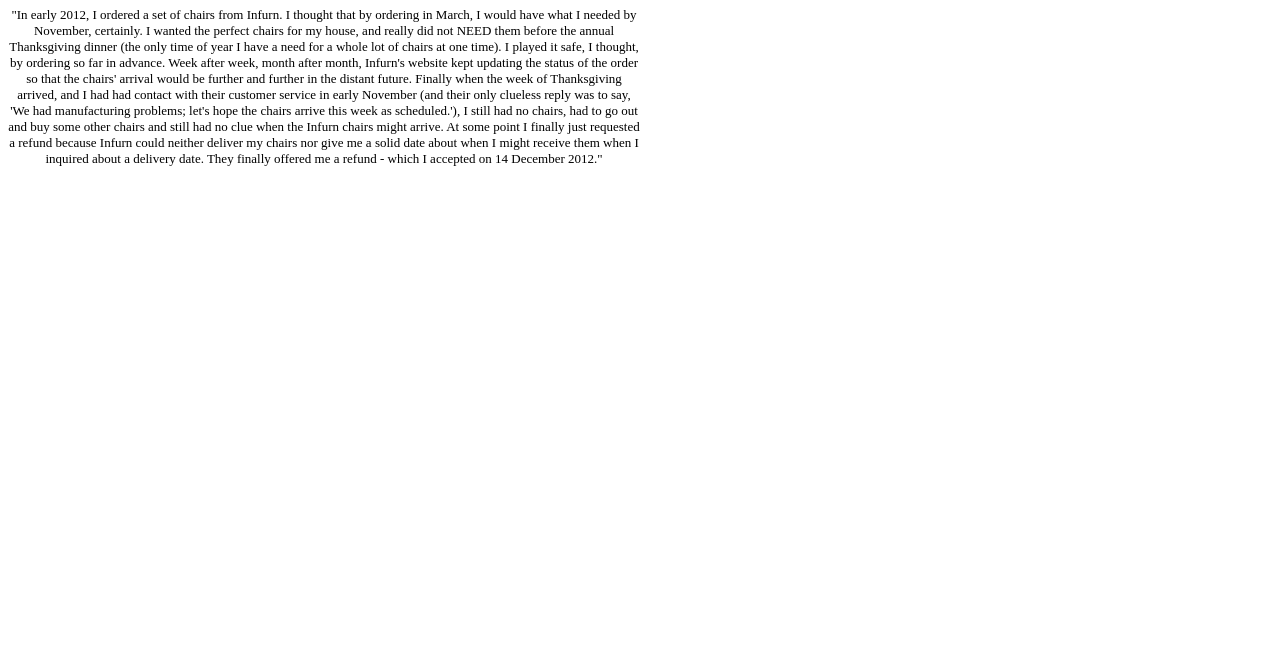
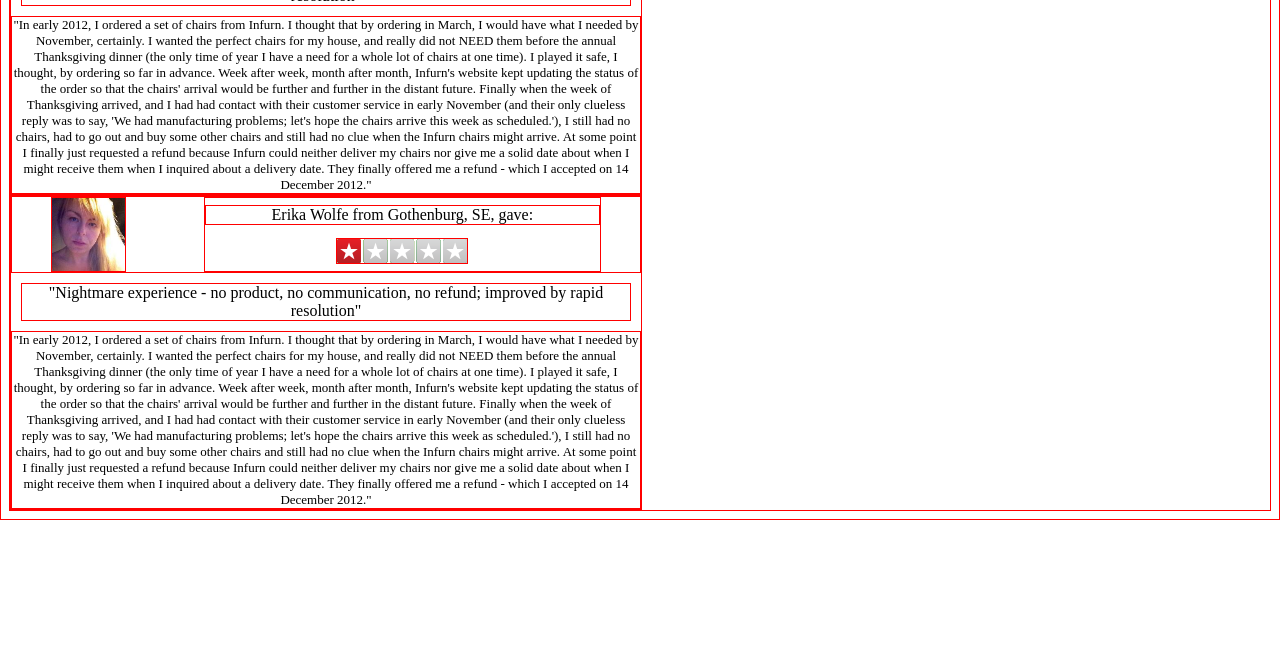
Before and after one commit to bapjiws/trustpilot-widget, a website: page index.html in a window 1280 px wide. Shown: the part 130-800 px from the top of the page. Drawn offline with Linux system fonts and the light colour scheme.

Commit message:
Set up showing reviews (2 for now) in succession with delay

```diff
--- a/index.html
+++ b/index.html
@@ -27,6 +27,25 @@
 Week after week, month after month, Infurn's website kept updating the status of the order so that the chairs' arrival would be further and further in the distant future. Finally when the week of Thanksgiving arrived, and I had had contact with their customer service in early November (and their only clueless reply was to say, 'We had manufacturing problems; let's hope the chairs arrive this week as scheduled.'), I still had no chairs, had to go out and buy some other chairs and still had no clue when the Infurn chairs might arrive.
 At some point I finally just requested a refund because Infurn could neither deliver my chairs nor give me a solid date about when I might receive them when I inquired about a delivery date. They finally offered me a refund - which I accepted on 14 December 2012."</div>
 </div>
+<div class="review-container">
+    <div class="review-header">
+        <img class="review-portrait" src="images/reviewers/erika-wolfe.png" alt="">
+        <div class="review-rating">
+            <div class="review-author">Erika Wolfe from Gothenburg, SE, gave:</div>
+            <div class="rating-container">
+                <img class="rating-1" src="images/stars/1-star-260x48.png" alt="">
+                <img class="rating-2" src="images/stars/2-stars-260x48.png" alt="">
+                <img class="rating-3" src="images/stars/3-stars-260x48.png" alt="">
+                <img class="rating-4" src="images/stars/4-stars-260x48.png" alt="">
+                <img class="rating-5" src="images/stars/5-stars-260x48.png" alt="">
+            </div>
+        </div>
+    </div>
+    <div class="review-title">"Nightmare experience - no product, no communication, no refund; improved by rapid resolution"</div>
+    <div class="review-body">"In early 2012, I ordered a set of chairs from Infurn. I thought that by ordering in March, I would have what I needed by November, certainly. I wanted the perfect chairs for my house, and really did not NEED them before the annual Thanksgiving dinner (the only time of year I have a need for a whole lot of chairs at one time). I played it safe, I thought, by ordering so far in advance.
+Week after week, month after month, Infurn's website kept updating the status of the order so that the chairs' arrival would be further and further in the distant future. Finally when the week of Thanksgiving arrived, and I had had contact with their customer service in early November (and their only clueless reply was to say, 'We had manufacturing problems; let's hope the chairs arrive this week as scheduled.'), I still had no chairs, had to go out and buy some other chairs and still had no clue when the Infurn chairs might arrive.
+At some point I finally just requested a refund because Infurn could neither deliver my chairs nor give me a solid date about when I might receive them when I inquired about a delivery date. They finally offered me a refund - which I accepted on 14 December 2012."</div>
+</div>
 
 </body>
 </html>
--- a/scripts/floating_rating.js
+++ b/scripts/floating_rating.js
@@ -1,12 +1,23 @@
 window.onload = function () {
-    var ratingContainer = document.querySelector("div[class='rating-container']");
+    var reviews = document.querySelectorAll("div[class='review-container']");
+    // console.log('reviews:', reviews);
+    for (var i = 0; i <= reviews.length-1; i++) {
+        console.log('review:', reviews[i]);
+
+        (function(index) {
+            setTimeout(function () {
+                console.log('SHOWING:', reviews[index] );
+                reviews[index].style.opacity = 1;
+
+                var ratingContainer = reviews[index].querySelector("div[class='rating-container']");
+                console.log('ratingContainer:', ratingContainer);
                 var ratingContainerWidth = ratingContainer.clientWidth;
                 console.log('ratingContainerWidth:', ratingContainerWidth);
 
                 var stars = [1, 2, 3, 4, 5].reduce(function (acc, curr, _, array) {
                     acc.push({
                         rating: curr,
-            domRef: document.querySelector('.rating-' + curr),
+                        domRef: reviews[index].querySelector('.rating-' + curr),
                         left: ratingContainerWidth / array.length * (curr - 1), // left boundary included
                         right: curr ===  array.length ? ratingContainerWidth / array.length * curr: ratingContainerWidth / array.length * curr - 1 // right boundary excluded (except the very last interval)
                     });
@@ -49,4 +60,7 @@
                         });
                     }
                 });
+            }, 1000 * (index+1));
+        })(i);
+    }
 };
--- a/styles.scss
+++ b/styles.scss
@@ -2,6 +2,11 @@
 
 .review-container {
   //border: 1px dashed red;
+  opacity: 0;
+  transition-property: opacity;
+  transition-timing-function: ease-in-out;
+  transition-duration: 1s;
+
   width: 50%;
   .review-header {
     display: flex;
@@ -25,7 +30,7 @@
       }
 
       .rating-container {
-        width: 100%;
+        //width: 100%;
 
         display: flex;
         justify-content: center;
@@ -66,5 +71,5 @@
 }
 
 * {
-  //border: 1px solid red;
+  border: 1px solid red;
 }
```
Also changed, not shown: styles.css, 1 other file. Lines whose indentation alone changed are shown as unchanged.
